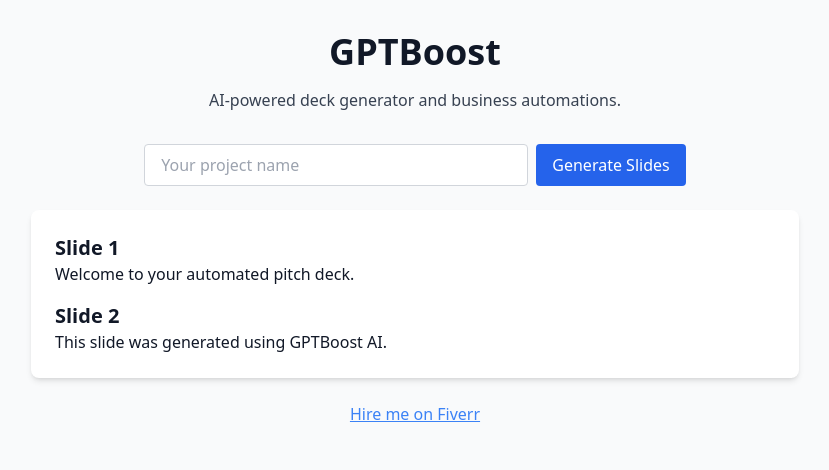
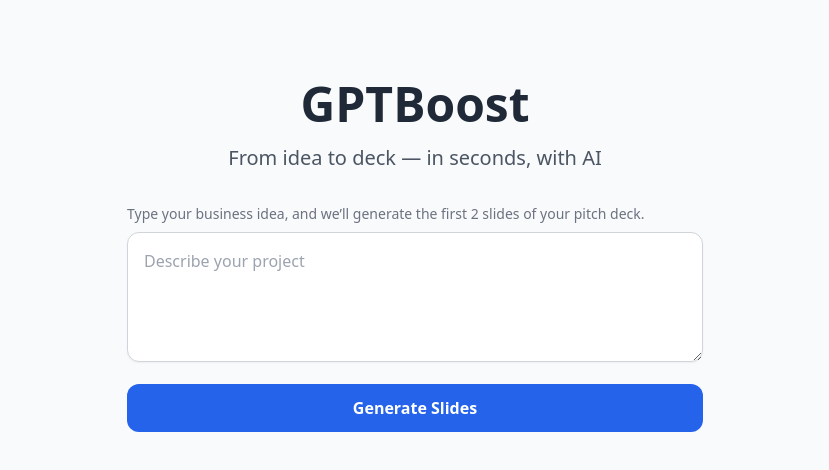
Before and after one commit to vasysjr/GptBoost, a Next.js app: page / in a window 1280 px wide. Shown: the top 470 px of the page, without its empty margins (225-1054 px from the left). Built offline with nearby package versions, Linux system fonts and the light colour scheme.

Commit message:
Update page.js

```diff
--- a/app/page.js
+++ b/app/page.js
@@ -1,41 +1,57 @@
+import { useState } from 'react'
+
 export default function Home() {
+  const [input, setInput] = useState('')
+  const [slides, setSlides] = useState([])
+
+  const handleGenerate = () => {
+    // Mock slides — replace with real API later
+    setSlides([
+      {
+        title: 'Problem',
+        description: 'Many small businesses struggle to create effective pitch decks without expensive tools or designers.',
+      },
+      {
+        title: 'Solution',
+        description: 'GPTBoost instantly generates high-quality slide content powered by AI, tailored to your business idea.',
+      },
+    ])
+  }
+
   return (
-    <main className="max-w-3xl mx-auto">
-      <h1 className="text-4xl font-bold mb-4 text-center">GPTBoost</h1>
-      <p className="text-gray-700 text-center mb-8">
-        AI-powered deck generator and business automations.
+    <main className="min-h-screen bg-gray-50 text-gray-800 px-4 py-12 flex flex-col items-center">
+      <h1 className="text-4xl md:text-5xl font-bold mb-4">GPTBoost</h1>
+      <p className="text-lg md:text-xl text-gray-600 mb-8 text-center max-w-2xl">
+        From idea to deck — in seconds, with AI
       </p>
 
-      <div className="flex gap-2 mb-6 justify-center">
-        <input
-          type="text"
-          placeholder="Your project name"
-          className="border border-gray-300 rounded px-4 py-2 w-full max-w-sm"
+      <div className="w-full max-w-xl mb-10">
+        <p className="text-sm text-gray-500 mb-2">Type your business idea, and we’ll generate the first 2 slides of your pitch deck.</p>
+        <textarea
+          value={input}
+          onChange={(e) => setInput(e.target.value)}
+          placeholder="Describe your project"
+          rows={4}
+          className="w-full p-4 rounded-xl border border-gray-300 shadow-sm focus:ring-2 focus:ring-blue-500 focus:outline-none"
         />
-        <button className="bg-blue-600 text-white px-4 py-2 rounded">
+        <button
+          onClick={handleGenerate}
+          className="mt-4 w-full bg-blue-600 text-white py-3 rounded-xl font-semibold hover:bg-blue-700 transition"
+        >
           Generate Slides
         </button>
       </div>
 
-      <div className="bg-white rounded-lg shadow-md p-6 space-y-4">
-        <div>
-          <h2 className="text-xl font-semibold">Slide 1</h2>
-          <p>Welcome to your automated pitch deck.</p>
-        </div>
-        <div>
-          <h2 className="text-xl font-semibold">Slide 2</h2>
-          <p>This slide was generated using GPTBoost AI.</p>
-        </div>
-      </div>
-
-      <div className="text-center mt-6">
-        <a
-          href="https://fiverr.com"
-          target="_blank"
-          className="text-blue-500 underline"
-        >
-          Hire me on Fiverr
-        </a>
+      <div className="grid grid-cols-1 md:grid-cols-2 gap-6 max-w-4xl w-full">
+        {slides.map((slide, index) => (
+          <div
+            key={index}
+            className="bg-white rounded-2xl p-6 shadow-md border border-gray-100"
+          >
+            <h3 className="text-xl font-bold mb-2">{slide.title}</h3>
+            <p className="text-gray-600">{slide.description}</p>
+          </div>
+        ))}
       </div>
     </main>
   )
```
